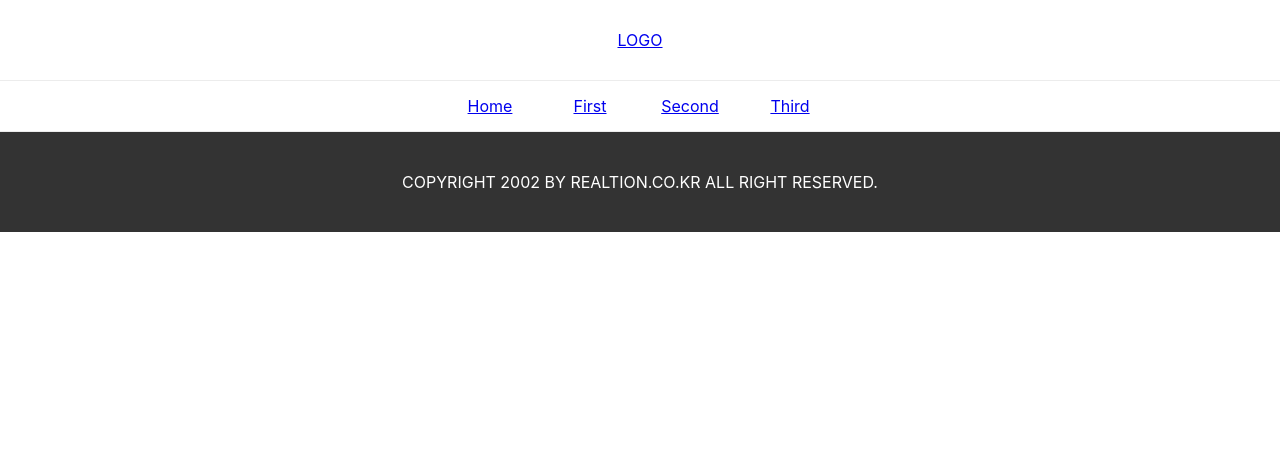
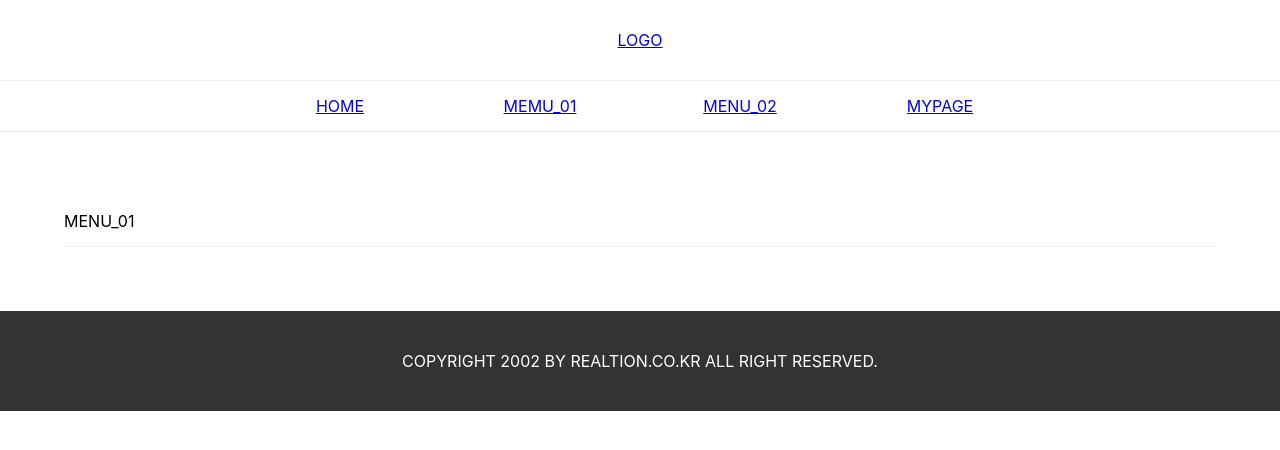
Before and after one commit to superd75/react_mk2, a React (Create React App) app: page /Post_01/MENU_01 in a window 1280 px wide. Shown: the top 450 px of the page. Built offline with nearby package versions, Linux system fonts and the light colour scheme.

Commit message:
[220913] 페이지명 변경

```diff
--- a/src/App.css
+++ b/src/App.css
@@ -3,7 +3,7 @@
 .wrap_area .header_area { display:block; width:100%; height:80px; line-height:80px; text-align:center; border-bottom:1px solid #ececec; }
 
 .wrap_area .nav_area { display:block; height:50px; border-bottom:1px solid #ececec; text-align:center; }
-.wrap_area .nav_area li { display:inline-block; width:100px; height:50px; line-height:50px; text-align:center; }
+.wrap_area .nav_area li { display:inline-block; width:200px; height:50px; line-height:50px; text-align:center; }
 
 .wrap_area .post_area { display:block; width:90%; padding:5%; }
 .wrap_area .post_area .post_pgtit { display:block; width:100%; height:50px; line-height:50px; border-bottom:1px solid #ececec; }
--- a/src/components/First.js
+++ /dev/null
@@ -1,14 +0,0 @@
-
-import React from 'react';
-
-    function First()
-    {
-        const PG_NAME = <div className="post_pgtit">First</div>
-        return(
-            <div className="post_area">
-                { PG_NAME }
-            </div>
-        );
-    }
-
-export default First;
--- a/src/components/Nav.js
+++ b/src/components/Nav.js
@@ -2,9 +2,9 @@ import React from 'react';
 import { BrowserRouter as Router, Route, Switch, Link } from 'react-router-dom';
 
 //import { Post, First, Second, Third} from './Post_index';
-import Post from './Post';
-import First from './First';
-import Second from './Second';
+import Post_00 from './Post_00';
+import Post_01 from './Post_01';
+//import Second from './Second';
 import Third from './Third';
 
 
@@ -14,17 +14,17 @@ import Third from './Third';
             <Router>
                 <div className="nav_area">
                     <ul>
-                        <li><Link to='/'>Home</Link></li>
-                        <li><Link to='/First'>First</Link></li>
-                        <li><Link to='/Second'>Second</Link></li>
-                        <li><Link to='/Third/1'>Third</Link></li>
+                        <li><Link to='/'>HOME</Link></li>
+                        <li><Link to='/Post_01/MENU_01'>MEMU_01</Link></li>
+                        <li><Link to='/Post_01/MENU_02'>MENU_02</Link></li>
+                        <li><Link to='/Third/1'>MYPAGE</Link></li>
                     </ul>
                 </div>
                 <div>
                     <Switch>
-                        <Route exact path='/'><Post /></Route>
-                        <Route path='/First'><First /></Route>
-                        <Route path='/Second'><Second /></Route>
+                        <Route exact path='/'><Post_00 /></Route>
+                        <Route path='/Post_01/:pgname'><Post_01 /></Route>
+                        <Route path='/Post_01/:pgname'><Post_01 /></Route>
                         <Route path='/Third/:no' ><Third /></Route>
                     </Switch>
                 </div>
--- a/src/components/Post.js
+++ /dev/null
@@ -1,14 +0,0 @@
-import React from 'react';
-
-    function Post()
-    {
-        const PG_NAME = <div className="post_pgtit">Home</div>
-        return(
-            <div className="post_area">
-                { PG_NAME }
-
-            </div>
-        );
-    }
-
-export default Post;
--- /dev/null
+++ b/src/components/Post_01.js
@@ -0,0 +1,20 @@
+
+//import React from 'react';
+import { useParams } from 'react-router-dom';
+
+
+    const Post_01 = () => {
+        const params = useParams()
+        //console.log('check', params);
+        //console.log('check', params.pgname);
+        const PG_tit = <div className="post_pgtit">{params.pgname}</div>
+
+        return(
+            <div className="post_area">
+                { PG_tit }
+            </div>
+        );
+    }
+
+
+export default Post_01;
```
